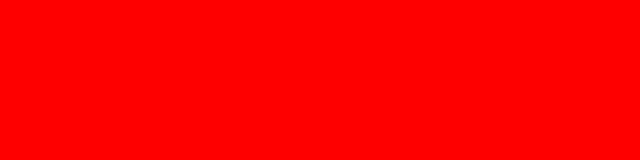
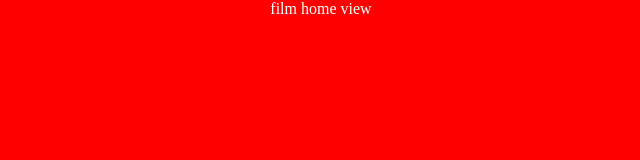
Before and after one commit to nmullaly/te-final-capstone, a Vue app in the folder vue/: page /film in a window 1280 px wide. Before the commit this address had no page. Shown: the top 160 px of the page, without its empty margins (319-959 px from the left). Built offline with nearby package versions, Linux system fonts and the light colour scheme.

Commit message:
enjoying the vue

```diff
--- a/vue/src/router/index.js
+++ b/vue/src/router/index.js
@@ -8,6 +8,8 @@ import LogoutView from '../views/LogoutView.vue';
 import RegisterView from '../views/RegisterView.vue';
 import ProfileView from '../views/ProfileView.vue';
 import TestView from '../views/TestView.vue';
+import FilmHomeView from '../views/FilmHomeView.vue';
+import FilmView from '../views/FilmView.vue';
 
 /**
  * The Vue Router is used to "direct" the browser to render a specific view component
@@ -65,6 +67,16 @@ const routes = [
     name: "test",
     component: TestView
   },
+  {
+    path: "/film",
+    name: "FilmHome",
+    component: FilmHomeView,
+  },
+  {
+    path: "/film/:id",
+    name: "FilmView",
+    component: FilmView,
+  },
 ];
 
 // Create the router
--- /dev/null
+++ b/vue/src/views/FilmHomeView.vue
@@ -0,0 +1,13 @@
+<template>
+    film home view
+</template>
+
+
+<script>
+
+</script>
+
+
+<style>
+
+</style>
--- /dev/null
+++ b/vue/src/views/FilmView.vue
@@ -0,0 +1,13 @@
+<template>
+    Film View
+</template>
+
+
+<script>
+
+</script>
+
+
+<style>
+
+</style>
```
